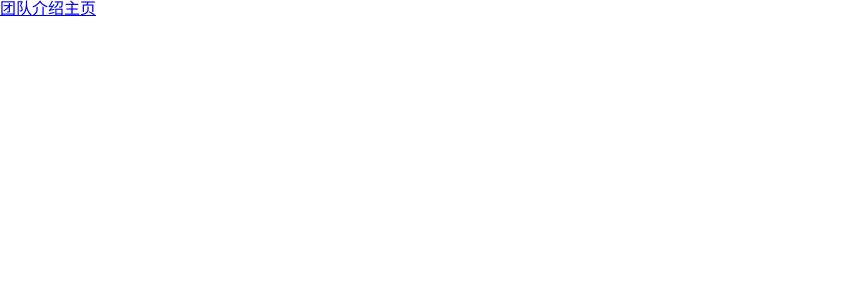
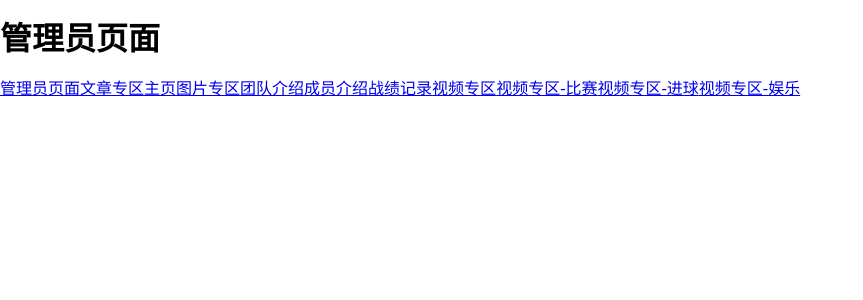
Before and after one commit to Liveipool/hwfc-client, a Vue app: page /#/administrator in a window 1280 px wide. Shown: the top 300 px of the page, without its empty margins (0-863 px from the left). Built offline with nearby package versions, Linux system fonts and the light colour scheme.

Commit message:
完成路由设置

```diff
--- a/src/App.vue
+++ b/src/App.vue
@@ -1,8 +1,17 @@
 <template>
   <div id="app">
     <router-view></router-view>
-    <router-link to="/teamIntroduction">团队介绍</router-link>
+    <router-link to="/administrator">管理员页面</router-link>
+    <router-link to="/essays">文章专区</router-link>
     <router-link to="/home">主页</router-link>
+    <router-link to="/images">图片专区</router-link>
+    <router-link to="/introduction">团队介绍</router-link>
+    <router-link to="/members">成员介绍</router-link>
+    <router-link to="/records">战绩记录</router-link>
+    <router-link to="/videos">视频专区</router-link>
+    <router-link to="/videos/games">视频专区-比赛</router-link>
+    <router-link to="/videos/goals">视频专区-进球</router-link>
+    <router-link to="/videos/entertainments">视频专区-娱乐</router-link>
   </div>
 </template>
 
--- a/src/router/index.js
+++ b/src/router/index.js
@@ -1,7 +1,15 @@
 import Vue from 'vue'
 import Router from 'vue-router'
-import Home from '../views/Home'
-import TeamIntroduction from '../views/TeamIntroduction'
+
+import Administrator from '@/views/Administrator'
+import Essays from '@/views/Essays'
+import Home from '@/views/Home'
+import Images from '@/views/Images'
+import Introduction from '@/views/Introduction'
+import Members from '@/views/Members'
+import Records from '@/views/Records'
+import Videos from '@/views/Videos'
+import VideosDetail from '@/views/VideosDetail'
 
 Vue.use(Router)
 
@@ -12,14 +20,49 @@ export default new Router({
       redirect: '/home'
     },
     {
+      path: '/administrator',
+      name: 'Administrator',
+      component: Administrator
+    },
+    {
+      path: '/essays',
+      name: 'Essays',
+      component: Essays
+    },
+    {
       path: '/home',
       name: 'Home',
       component: Home
     },
     {
-      path: '/teamIntroduction',
-      name: 'TeamIntroduction',
-      component: TeamIntroduction
+      path: '/images',
+      name: 'Images',
+      component: Images
+    },
+    {
+      path: '/introduction',
+      name: 'Introduction',
+      component: Introduction
+    },
+    {
+      path: '/members',
+      name: 'Members',
+      component: Members
+    },
+    {
+      path: '/records',
+      name: 'Records',
+      component: Records
+    },
+    {
+      path: '/videos',
+      name: 'Videos',
+      component: Videos
+    },
+    {
+      path: '/videos/:section',
+      name: 'VideosDetail',
+      component: VideosDetail
     }
   ]
 })
--- /dev/null
+++ b/src/views/Administrator.vue
@@ -0,0 +1,18 @@
+<template>
+  <div>
+    <h1>管理员页面</h1>
+  </div>
+</template>
+
+<script>
+export default {
+  name: 'Administrator',
+  data () {
+    return {
+    }
+  }
+}
+</script>
+
+<style scoped>
+</style>
--- /dev/null
+++ b/src/views/Essays.vue
@@ -0,0 +1,18 @@
+<template>
+  <div>
+    <h1>文章专区</h1>
+  </div>
+</template>
+
+<script>
+export default {
+  name: 'Essays',
+  data () {
+    return {
+    }
+  }
+}
+</script>
+
+<style scoped>
+</style>
--- /dev/null
+++ b/src/views/Images.vue
@@ -0,0 +1,18 @@
+<template>
+  <div>
+    <h1>图片专区</h1>
+  </div>
+</template>
+
+<script>
+export default {
+  name: 'Images',
+  data () {
+    return {
+    }
+  }
+}
+</script>
+
+<style scoped>
+</style>
--- /dev/null
+++ b/src/views/Introduction.vue
@@ -0,0 +1,18 @@
+<template>
+  <div>
+    <h1>团队介绍</h1>
+  </div>
+</template>
+
+<script>
+export default {
+  name: 'Introduction',
+  data () {
+    return {
+    }
+  }
+}
+</script>
+
+<style scoped>
+</style>
--- /dev/null
+++ b/src/views/Members.vue
@@ -0,0 +1,18 @@
+<template>
+  <div>
+    <h1>成员介绍</h1>
+  </div>
+</template>
+
+<script>
+export default {
+  name: 'Members',
+  data () {
+    return {
+    }
+  }
+}
+</script>
+
+<style scoped>
+</style>
--- a/src/views/TeamIntroduction.vue
+++ b/src/views/Records.vue
@@ -1,12 +1,12 @@
 <template>
   <div>
-    <h1>团队介绍</h1>
+    <h1>战绩记录</h1>
   </div>
 </template>
 
 <script>
 export default {
-  name: 'TeamIntroduction',
+  name: 'Records',
   data () {
     return {
     }
--- /dev/null
+++ b/src/views/Videos.vue
@@ -0,0 +1,18 @@
+<template>
+  <div>
+    <h1>视频专区</h1>
+  </div>
+</template>
+
+<script>
+export default {
+  name: 'Videos',
+  data () {
+    return {
+    }
+  }
+}
+</script>
+
+<style scoped>
+</style>
--- /dev/null
+++ b/src/views/VideosDetail.vue
@@ -0,0 +1,18 @@
+<template>
+  <div>
+    <h1>视频专区-{{$route.params.section}}</h1>
+  </div>
+</template>
+
+<script>
+export default {
+  name: 'VideosDetail',
+  data () {
+    return {
+    }
+  }
+}
+</script>
+
+<style scoped>
+</style>
```
